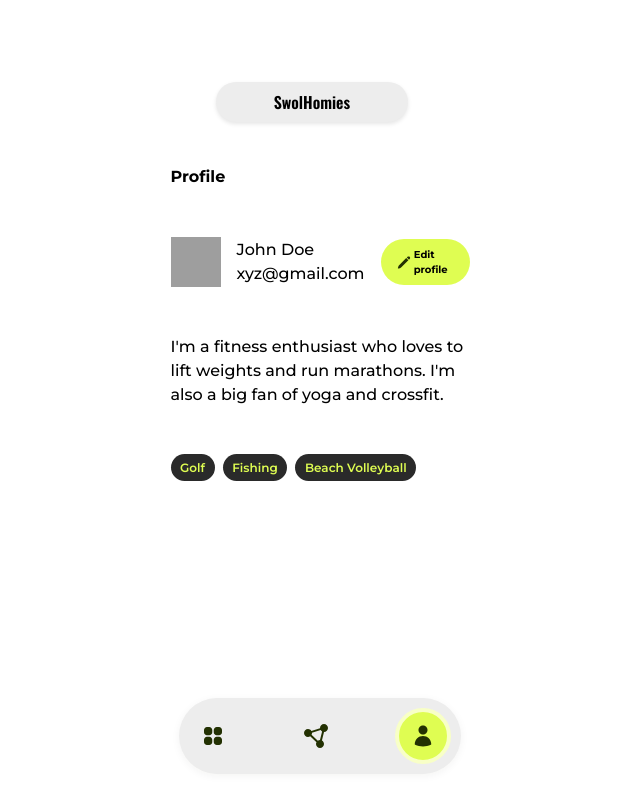
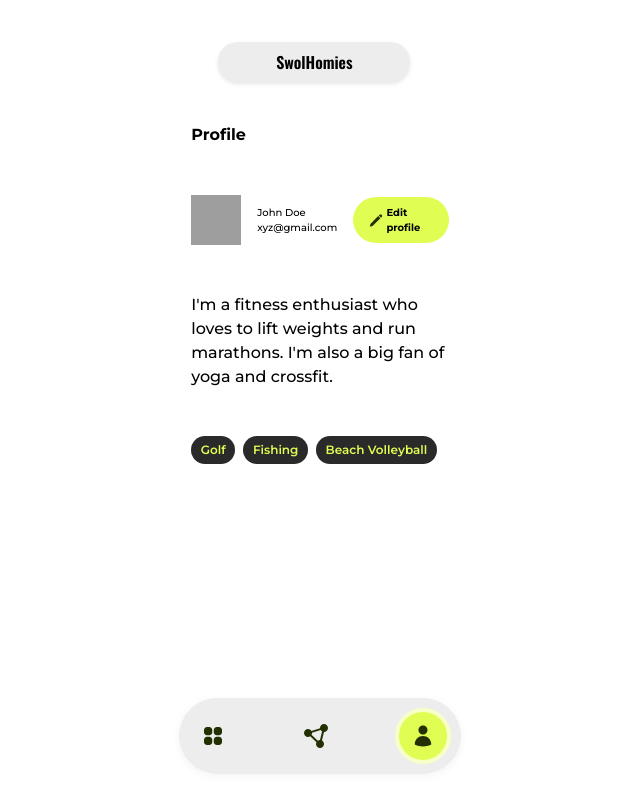
Before and after one commit to TheAJArchit3020/workout-bros-frontend, a React (Vite) app: page /profile in a window 1280 px wide. Shown: the whole page, without its empty margins (320-960 px from the left). Built offline with nearby package versions, Linux system fonts and the light colour scheme; grey boxes are pictures that could not be loaded.

Commit message:
updated code

```diff
--- a/src/components/navbar/Navbar.css
+++ b/src/components/navbar/Navbar.css
@@ -9,8 +9,7 @@
     display: flex;
     align-items: center;
     justify-content: center;
-    gap: 5%;
-    padding-right: 5%;
+    gap: 12%;
 }
 
 .navbar-wrapper {
@@ -68,3 +67,10 @@
 .tab-settings.selected {
     background-color: #96CEB4;
 }
+
+@media (min-width:1024px){
+    .navbar-container {
+        padding-right: 4%;
+        gap: 8%;
+    }
+}
--- a/src/pages/chatting/chatting.css
+++ b/src/pages/chatting/chatting.css
@@ -4,7 +4,7 @@
     flex-direction: column;
     height: 100dvh;
     background-color: #ffff;
-    width: 20vw;
+    width: 100vw;
   }
 
   /* Chat Header */
@@ -103,9 +103,8 @@
     transform: rotate(45deg);
   }
 
-  @media screen and (max-width: 1024px){
+  @media screen and (min-width: 700px){
     .chat-container {
-      width: 100vw;
-      height: 100vh;
+      width: 300px;
     }
   }
--- a/src/pages/connection/Connection.css
+++ b/src/pages/connection/Connection.css
@@ -142,3 +142,10 @@
 .connection-notification-container {
     margin-bottom: 4rem;
 }
+
+@media (min-width : 1020px){
+    .connection-container {
+     width: 300px;
+     padding: 10px;
+    }
+  }
--- a/src/pages/explore/Explore.css
+++ b/src/pages/explore/Explore.css
@@ -280,3 +280,9 @@
     padding: calc(5px + (8 - 5) * ((100vw - 320px) / (425 - 320))) calc(10px + (16 - 10) * ((100vw - 320px) / (425 - 320)));
   }
 }
+
+@media (min-width : 1020px){
+  .explore-container{
+   width: 300px;
+  }
+}
--- a/src/pages/filter/Filter.css
+++ b/src/pages/filter/Filter.css
@@ -277,4 +277,17 @@ div.interest-button.selected .interest-name {
     }
 }
 
+
+@media (min-width:1024px){
+    .filter-container {
+       width: 300px;
+    }
+    .interests-grid{
+        gap:2px;
+    }
+    .interest-name {
+        font-size: .5rem;
+    }
+}
+
 /* desktop */
--- a/src/pages/profile/Editprofile.css
+++ b/src/pages/profile/Editprofile.css
@@ -272,3 +272,11 @@ img.edit-profile-placeholder-image-plus {
     color: #333; /* Text color */
     font-weight: bold;
   }
+
+
+  @media (min-width : 1024px){
+    .edit-profile-container{
+        width: 300px;
+    }
+
+  }
--- a/src/pages/profile/Profile.css
+++ b/src/pages/profile/Profile.css
@@ -7,10 +7,8 @@
     flex-direction: column;
     gap: 30px;
     overflow: auto;
-    max-width: 425px;
     margin: 0 auto;
     box-sizing: border-box;
-
     color: #000;
 }
 
@@ -37,6 +35,7 @@
     flex-direction: row;
     gap: 1rem;
     align-items: center;
+
 }
 
 .profile-edit-info-button {
@@ -253,3 +252,16 @@ span.reviews-title {
         padding: 0.5rem 1rem;
     }
 }
+
+@media (min-width : 1020px){
+    .profile-container{
+     width: 300px;
+     padding: 10px;
+     scrollbar-width: none;
+     overflow: hidden;
+    }
+    .profile-name,
+    .profile-email {
+        font-size: 10px;
+    }
+  }
--- a/src/pages/profile/Publicprofile.css
+++ b/src/pages/profile/Publicprofile.css
@@ -107,3 +107,9 @@
     width: 35px;
     height: 35px;
 }
+
+@media (min-width : 1024px){
+    .public-profile-container{
+        width: 300px;
+    }
+}
--- a/src/pages/register/CreateProfile.css
+++ b/src/pages/register/CreateProfile.css
@@ -315,7 +315,6 @@ div.interest-button.selected .interest-name {
 }
 
 
-
 @media (min-width : 768px) {
   .p_c_profilePlusButton {
     right: 43.5%;
@@ -408,3 +407,9 @@ div.interest-button.selected .interest-name {
     right: 46.5%;
   }
 }
+
+@media (min-width : 1020px){
+   .profile_container{
+    width: 300px;
+   }
+}
```
Also changed, not shown: src/index.css (line endings or trailing spaces).
